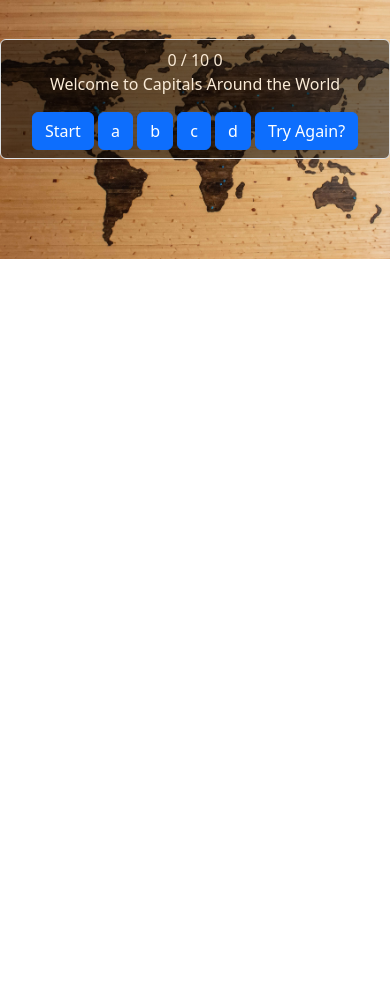
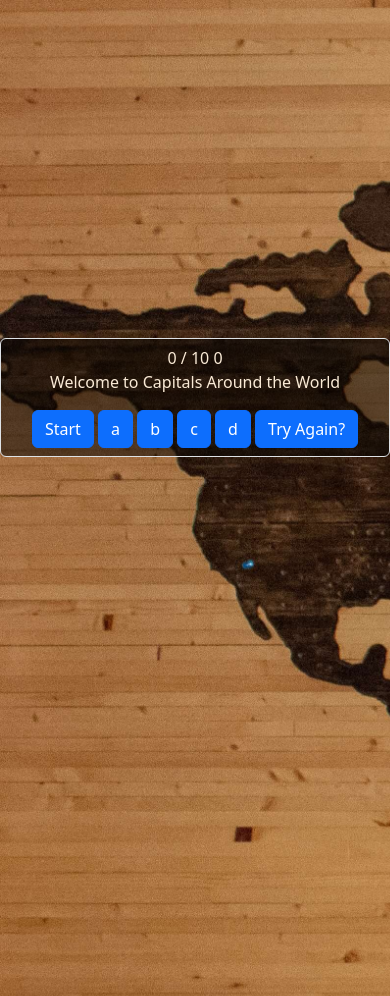
Before and after one commit to clawrence00/capitals_quiz, a plain HTML site: page index.html in a window 390 px wide. Shown: the top 996 px of the page. Before the commit the page ends 844 px from the top, so only its background shows below. Drawn offline with nearby package versions, Linux system fonts and the light colour scheme.

Commit message:
made background image responsive

```diff
--- a/assets/style.css
+++ b/assets/style.css
@@ -1,14 +1,15 @@
 body {
-    background-image: url("images/world_map_comp.jpg"), linear-gradient(to right, #ae7646 , #ebc499);
+    background-image: url("images/world_map_comp.jpg") , linear-gradient(to right, #ae7646 , #ebc499);
     background-repeat: no-repeat;
     background-size: cover;
-    background-position: 0% 10%;
+    height: 100vh;
 }
 
+/* Styling for main section of quiz */
 .main_object {
     background-color: rgba(0, 0, 0, 0.5);
     color: antiquewhite;
     text-align: center;
     padding: 2%;
-    margin: 10%;
+    margin: 40vh;
 }
```
